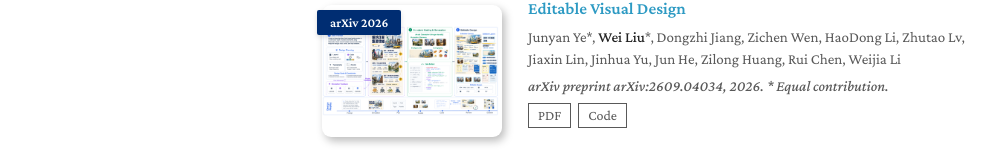
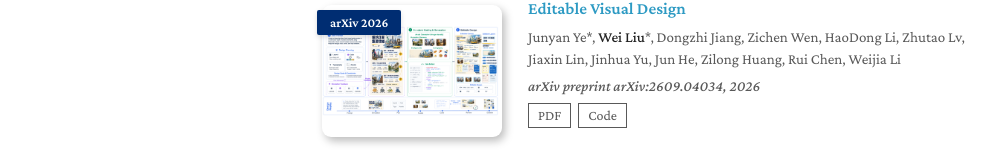
Before and after one commit to liuwei1206/liuwei1206.github.io, a plain HTML site: page index.html in a window 1280 px wide. Shown: the part 508-673 px from the top of the page, without its empty margins (148-1144 px from the left). Drawn offline with nearby package versions, Linux system fonts and the light colour scheme; some icons are missing.

Commit message:
Remove equal contribution explanation

```diff
--- a/index.html
+++ b/index.html
@@ -39,7 +39,7 @@
 </ul>
 <h2 id="publications">Publications</h2>
 <div class="paper-list">
-<article class="paper-row"><div class="paper-visual"><a href="https://arxiv.org/pdf/2609.04034" tabindex="-1" aria-hidden="true"><img src="./assets/img/editable-figure2.png" alt="" loading="lazy"></a><span class="paper-badge">arXiv 2026</span></div><div class="paper-info"><h3><a href="https://arxiv.org/pdf/2609.04034">Editable Visual Design</a></h3><p class="paper-authors">Junyan Ye*, <strong>Wei Liu</strong>*, Dongzhi Jiang, Zichen Wen, HaoDong Li, Zhutao Lv, Jiaxin Lin, Jinhua Yu, Jun He, Zilong Huang, Rui Chen, Weijia Li</p><p class="paper-venue">arXiv preprint arXiv:2609.04034, 2026. * Equal contribution.</p><div class="paper-links"><a href="https://arxiv.org/pdf/2609.04034">PDF</a><a href="https://github.com/yejy53/Editable-Design">Code</a></div></div></article>
+<article class="paper-row"><div class="paper-visual"><a href="https://arxiv.org/pdf/2609.04034" tabindex="-1" aria-hidden="true"><img src="./assets/img/editable-figure2.png" alt="" loading="lazy"></a><span class="paper-badge">arXiv 2026</span></div><div class="paper-info"><h3><a href="https://arxiv.org/pdf/2609.04034">Editable Visual Design</a></h3><p class="paper-authors">Junyan Ye*, <strong>Wei Liu</strong>*, Dongzhi Jiang, Zichen Wen, HaoDong Li, Zhutao Lv, Jiaxin Lin, Jinhua Yu, Jun He, Zilong Huang, Rui Chen, Weijia Li</p><p class="paper-venue">arXiv preprint arXiv:2609.04034, 2026</p><div class="paper-links"><a href="https://arxiv.org/pdf/2609.04034">PDF</a><a href="https://github.com/yejy53/Editable-Design">Code</a></div></div></article>
 <article class="paper-row"><div class="paper-visual"><a href="https://arxiv.org/pdf/2605.04566" tabindex="-1" aria-hidden="true"><img src="./assets/img/vision-figure3.png" alt="" loading="lazy"></a><span class="paper-badge">arXiv 2026</span></div><div class="paper-info"><h3><a href="https://arxiv.org/pdf/2605.04566">Open-Source Image Editing Models Are Zero-Shot Vision Learners</a></h3><p class="paper-authors"><strong>Wei Liu</strong>, Jiaxin Lin, Rui Chen</p><p class="paper-venue">arXiv preprint arXiv:2605.04566, 2026</p><div class="paper-links"><a href="https://arxiv.org/pdf/2605.04566">PDF</a><a href="https://github.com/liuwei1206/zeroshot-VL">Code</a></div></div></article>
 <article class="paper-row"><div class="paper-visual"><a href="https://aclanthology.org/2026.emnlp-main.1801.pdf" tabindex="-1" aria-hidden="true"><img src="./assets/img/2026.emnlp-main.1801-figure3.png" alt="" loading="lazy"></a><span class="paper-badge">EMNLP 2026</span></div><div class="paper-info"><h3><a href="https://aclanthology.org/2026.emnlp-main.1801.pdf">Multi-Level Implicit Discourse Relation Classification via Sequence-Level Reinforcement Learning</a></h3><p class="paper-authors"><strong>Wei Liu</strong>, Xiaoyu Shen, Xiyan Fu</p><p class="paper-venue">Proceedings of the 2026 Conference on Empirical Methods in Natural Language Processing</p><div class="paper-links"><a href="https://aclanthology.org/2026.emnlp-main.1801.pdf">PDF</a><a href="https://github.com/liuwei1206/IDRC_RL">Code</a></div></div></article>
 <article class="paper-row"><div class="paper-visual"><a href="https://aclanthology.org/2026.findings-emnlp.1496.pdf" tabindex="-1" aria-hidden="true"><img src="./assets/img/composition-figure1.png" alt="" loading="lazy"></a><span class="paper-badge">EMNLP 2026</span></div><div class="paper-info"><h3><a href="https://aclanthology.org/2026.findings-emnlp.1496.pdf">Compositional Generalization with Outcome-Level Optimization</a></h3><p class="paper-authors">Xiyan Fu, <strong>Wei Liu</strong><sup class="corresponding-author">✉</sup></p><p class="paper-venue">Findings of the Association for Computational Linguistics: EMNLP 2026</p><div class="paper-links"><a href="https://aclanthology.org/2026.findings-emnlp.1496.pdf">PDF</a></div></div></article>
```
